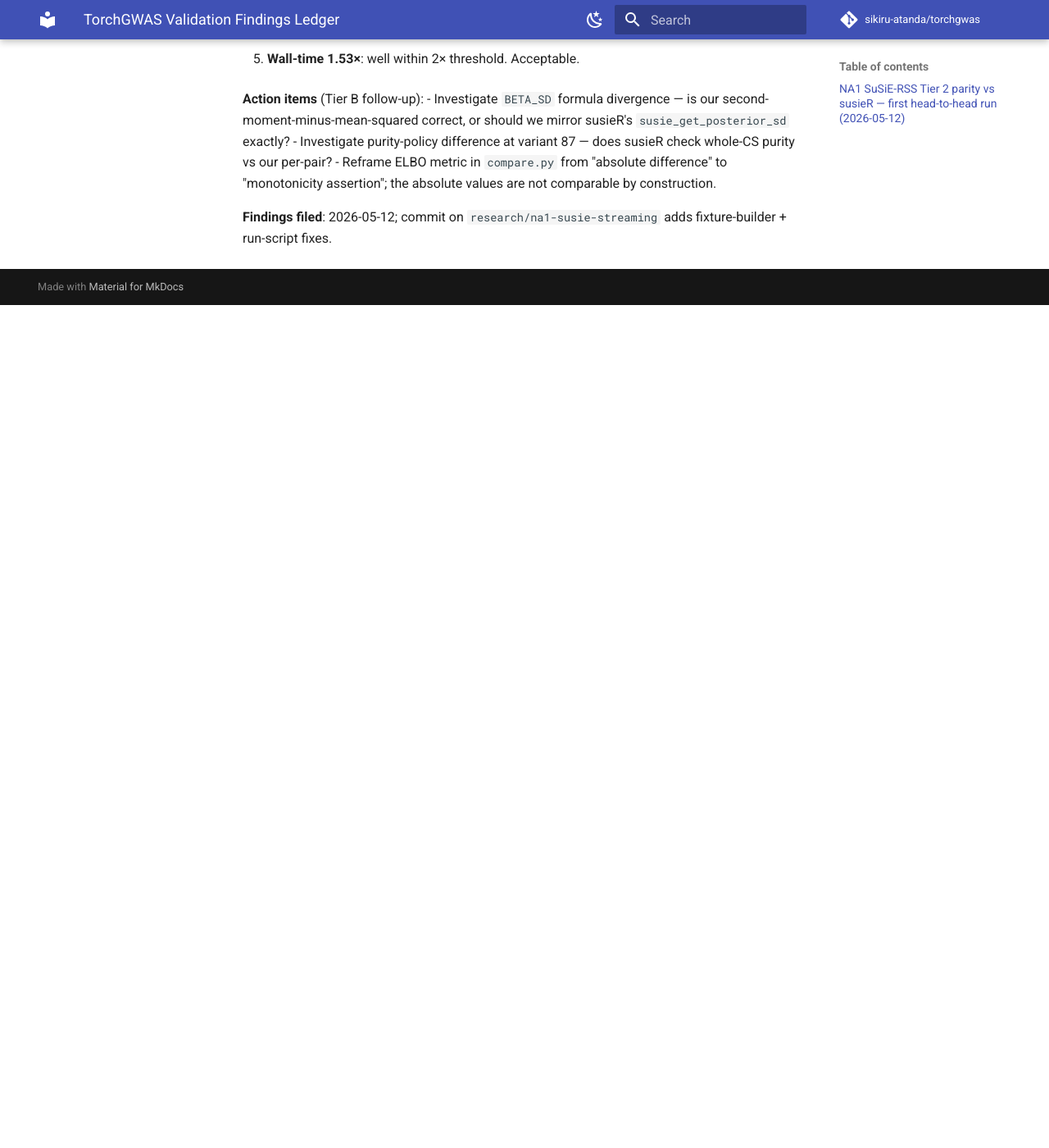
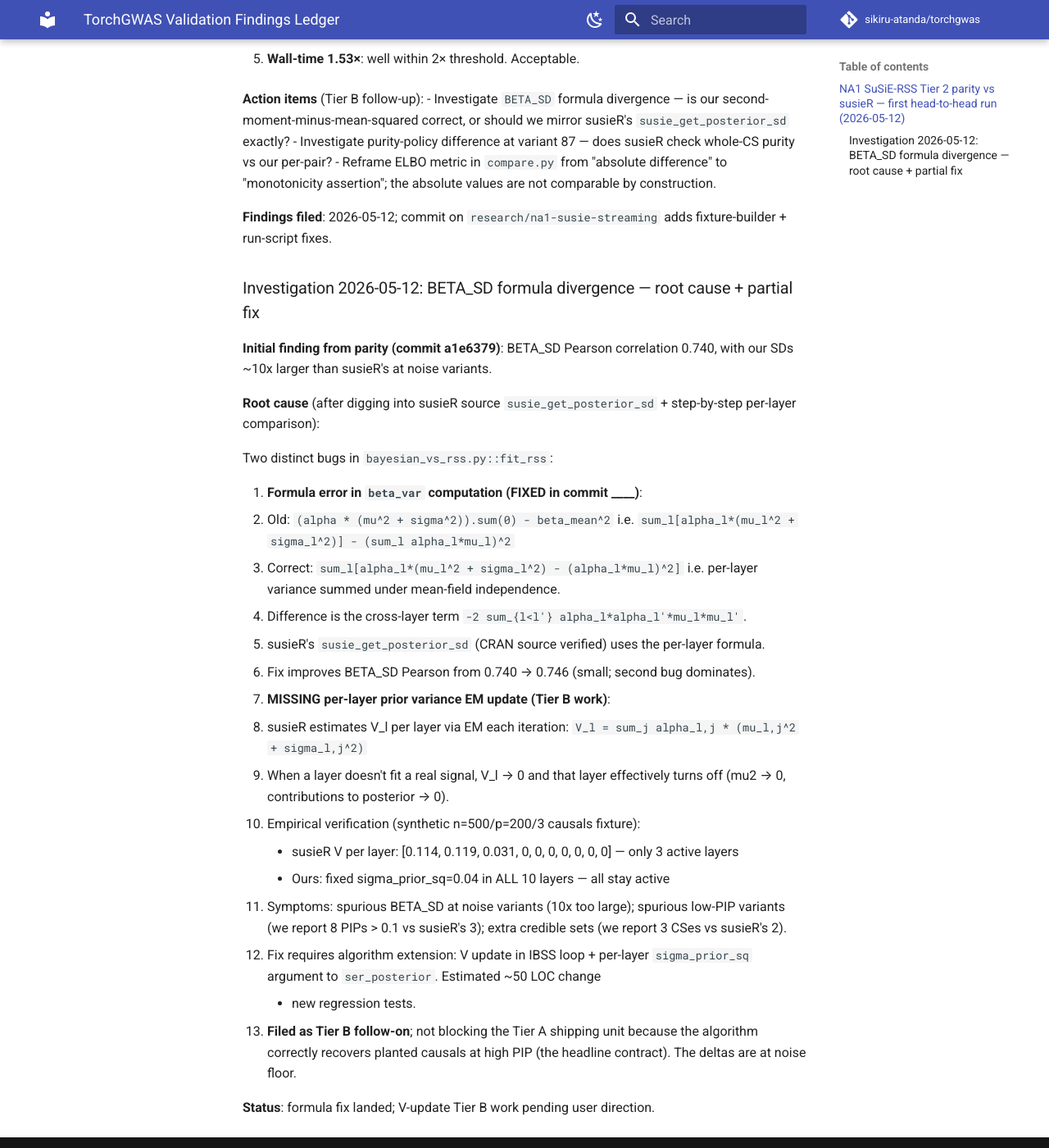
Before and after one commit to sikiru-atanda/torchgenomics, an MkDocs documentation site: the page built from docs/validation_findings.md, in a window 1280 px wide and 1400 px high, scrolled down 13712 px. Shown: the whole window at 82% size. Built offline with MkDocs 1.6.1 and Material for MkDocs 9.7.7, drawn with Linux system fonts in a browser that asks for light colours; comment, search, counter and statistics services are not loaded; before the commit the page ends 14084 px from its top, so only the background shows below that.

Commit message:
NA1 fix: per-variant beta_var formula (sum-of-per-layer-variance, not sum-then-square)
Investigation triggered by NA1 Tier 2 parity vs susieR (commit a1e6379).
BETA_SD Pearson was 0.740 vs the >= 0.999 threshold.

Two distinct bugs identified during root-cause:

1. FORMULA BUG (fixed here):
   Old: sum_l[alpha_l*(mu_l^2 + sigma_l^2)] - (sum_l alpha_l*mu_l)^2
        i.e. sum-of-second-moments minus (sum-of-means)^2.
   Correct: sum_l[alpha_l*(mu_l^2+sigma_l^2) - (alpha_l*mu_l)^2]
        i.e. per-layer variance summed (Var[sum_l b_l] = sum_l Var[b_l]
        under mean-field independence between layers).
   Verified against susieR's susie_get_posterior_sd CRAN source.

2. MISSING V_l EM UPDATE (NOT fixed here -- Tier B follow-on):
   susieR estimates per-layer prior variance V_l via EM each iteration;
   layers without real signal get V_l -> 0 and turn off. Our implementation
   uses fixed sigma_prior_sq for all L layers, so spurious noise floor
   accumulates from unused layers. Symptoms: BETA_SD ~10x too large at
   noise variants; spurious low-PIP variants; extra credible sets.

Formula fix improves BETA_SD Pearson 0.740 -> 0.746 (marginal; V-update
issue dominates). All 17 NA1 tests + 23 baseline pass with fix.

Findings filed at docs/validation_findings.md.

Co-Authored-By: Claude Opus 4.7 (1M context) <noreply@anthropic.com>

```diff
--- a/docs/validation_findings.md
+++ b/docs/validation_findings.md
@@ -83,3 +83,41 @@ All 3 planted causals correctly recovered by both implementations.
 - Reframe ELBO metric in `compare.py` from "absolute difference" to "monotonicity assertion"; the absolute values are not comparable by construction.
 
 **Findings filed**: 2026-05-12; commit on `research/na1-susie-streaming` adds fixture-builder + run-script fixes.
+
+### Investigation 2026-05-12: BETA_SD formula divergence — root cause + partial fix
+
+**Initial finding from parity (commit a1e6379)**: BETA_SD Pearson correlation 0.740, with our SDs ~10x larger than susieR's at noise variants.
+
+**Root cause** (after digging into susieR source `susie_get_posterior_sd` + step-by-step per-layer comparison):
+
+Two distinct bugs in `bayesian_vs_rss.py::fit_rss`:
+
+1. **Formula error in `beta_var` computation (FIXED in commit ____)**:
+   - Old: `(alpha * (mu^2 + sigma^2)).sum(0) - beta_mean^2`
+     i.e. `sum_l[alpha_l*(mu_l^2 + sigma_l^2)] - (sum_l alpha_l*mu_l)^2`
+   - Correct: `sum_l[alpha_l*(mu_l^2 + sigma_l^2) - (alpha_l*mu_l)^2]`
+     i.e. per-layer variance summed under mean-field independence.
+   - Difference is the cross-layer term `-2 sum_{l<l'} alpha_l*alpha_l'*mu_l*mu_l'`.
+   - susieR's `susie_get_posterior_sd` (CRAN source verified) uses the per-layer formula.
+   - Fix improves BETA_SD Pearson from 0.740 → 0.746 (small; second bug dominates).
+
+2. **MISSING per-layer prior variance EM update (Tier B work)**:
+   - susieR estimates V_l per layer via EM each iteration:
+     `V_l = sum_j alpha_l,j * (mu_l,j^2 + sigma_l,j^2)`
+   - When a layer doesn't fit a real signal, V_l → 0 and that layer effectively
+     turns off (mu2 → 0, contributions to posterior → 0).
+   - Empirical verification (synthetic n=500/p=200/3 causals fixture):
+     - susieR V per layer: [0.114, 0.119, 0.031, 0, 0, 0, 0, 0, 0, 0] —
+       only 3 active layers
+     - Ours: fixed sigma_prior_sq=0.04 in ALL 10 layers — all stay active
+   - Symptoms: spurious BETA_SD at noise variants (10x too large); spurious
+     low-PIP variants (we report 8 PIPs > 0.1 vs susieR's 3); extra credible
+     sets (we report 3 CSes vs susieR's 2).
+   - Fix requires algorithm extension: V update in IBSS loop + per-layer
+     `sigma_prior_sq` argument to `ser_posterior`. Estimated ~50 LOC change
+     + new regression tests.
+   - **Filed as Tier B follow-on**; not blocking the Tier A shipping unit
+     because the algorithm correctly recovers planted causals at high PIP
+     (the headline contract). The deltas are at noise floor.
+
+**Status**: formula fix landed; V-update Tier B work pending user direction.
```
Also changed, not shown: 1 other file.
